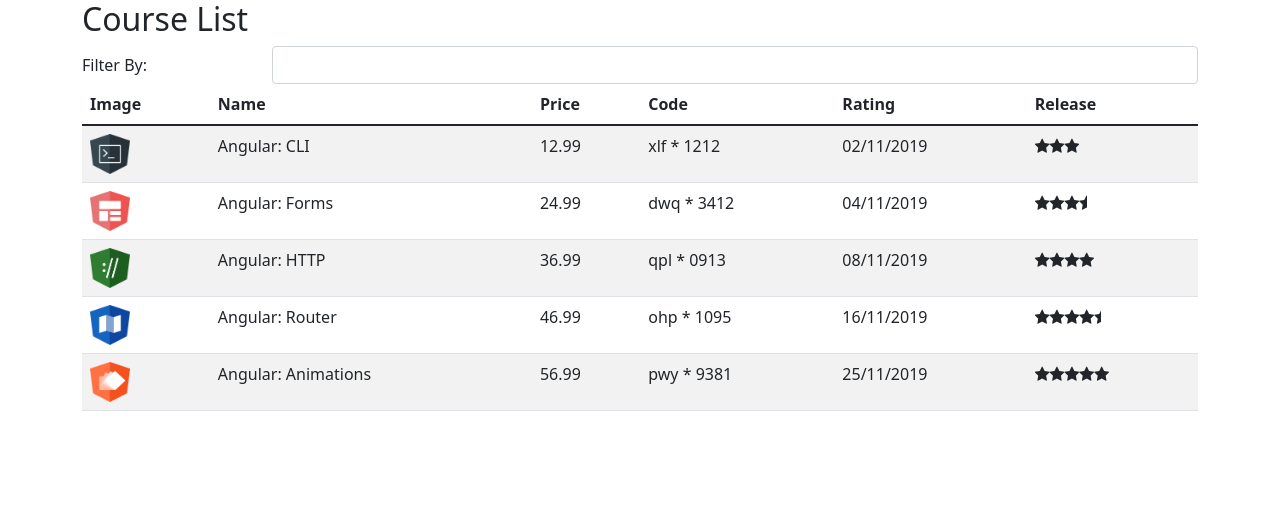
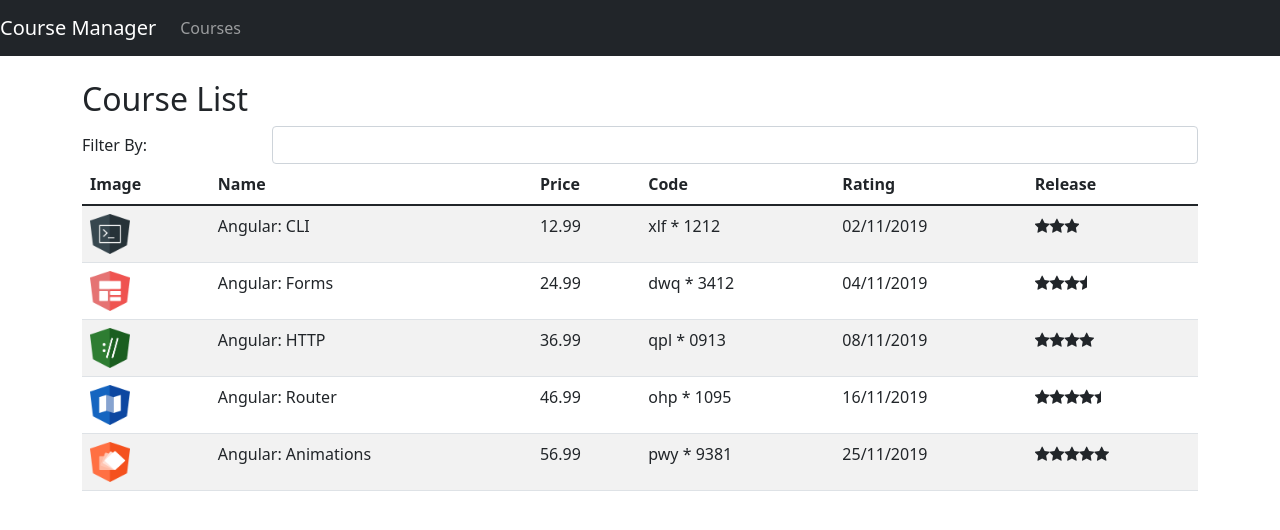
Before and after one commit to ClaudioFidelis/dio-angular, an Angular app: page / in a window 1280 px wide. Shown: the top 530 px of the page. Built offline with nearby package versions, Linux system fonts and the light colour scheme.

Commit message:
Criação de Nav-Bar com botão lateral direito

```diff
--- a/src/app/app.component.html
+++ b/src/app/app.component.html
@@ -1,3 +1,4 @@
-<div class="container">
+<app-nav-bar></app-nav-bar>
+<div class="container mt-4">
     <app-course-list> </app-course-list>
 </div>
--- a/src/app/app.module.ts
+++ b/src/app/app.module.ts
@@ -7,6 +7,7 @@
 import { CourseListComponent } from './courses/course-list.component';
 import { StarComponent } from './star/star.component';
 import { replacePipe }  from  './pipe/replace.pipe'
+import { NavBarComponent } from './nav-bar/nav-bar.component';
 
 @NgModule({
   declarations: [
@@ -15,6 +16,7 @@
     // importando novos componentes
     StarComponent,
     replacePipe,
+    NavBarComponent,
   ],
   imports: [
     BrowserModule,
--- /dev/null
+++ b/src/app/nav-bar/nav-bar.component.html
@@ -0,0 +1,16 @@
+<nav class="navbar navbar-expand-lg navbar-dark bg-dark">
+    <a href="#" class="navbar-brand">Course Manager</a>
+
+    <button class="navbar-toggler" type="button" data-toggle="collapse" data-target="#navbarSupportedContent"
+        aria-controls="navbarSupportedContent" aria-expanded="false" aria-label="Toggle navigation">
+        <span class="navbar-toggler-icon"></span>
+    </button>
+
+    <div class="collapse navbar-collapse" id="navbarSupportedContent">
+        <ul class="navbar-nav mr-auto">
+            <li class="nav-item">
+                <a href="#" class="nav-link">Courses</a>
+            </li>
+        </ul>
+    </div>
+</nav>
```
Also changed, not shown: src/app/nav-bar/nav-bar.component.ts (added, +10 -0 lines).
